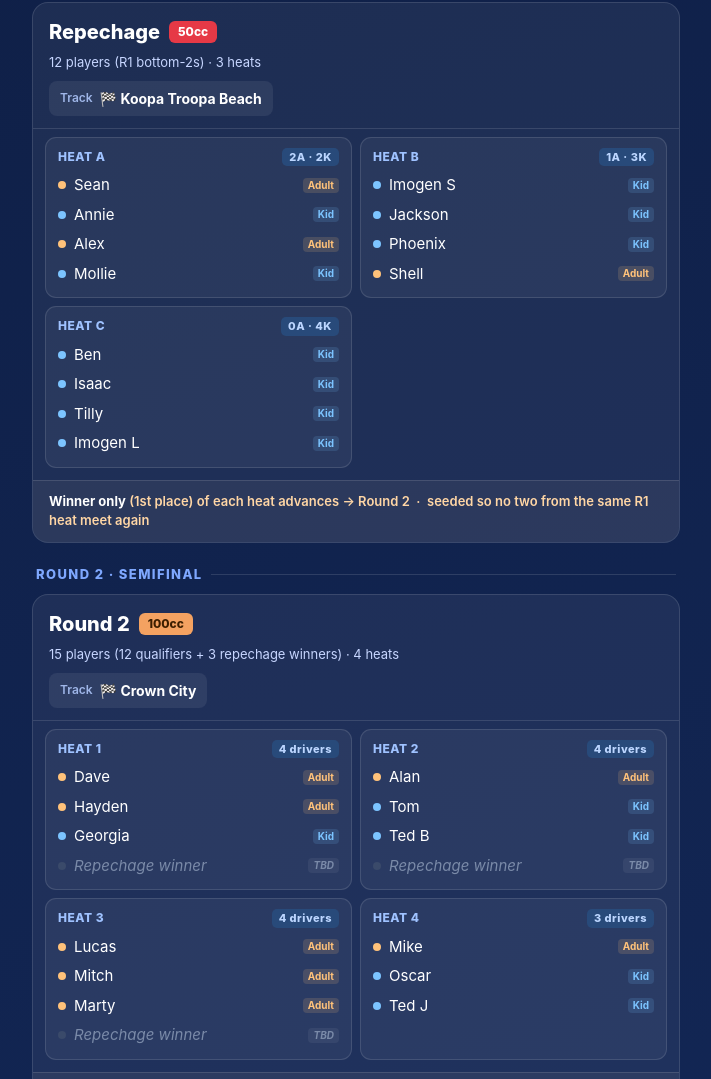
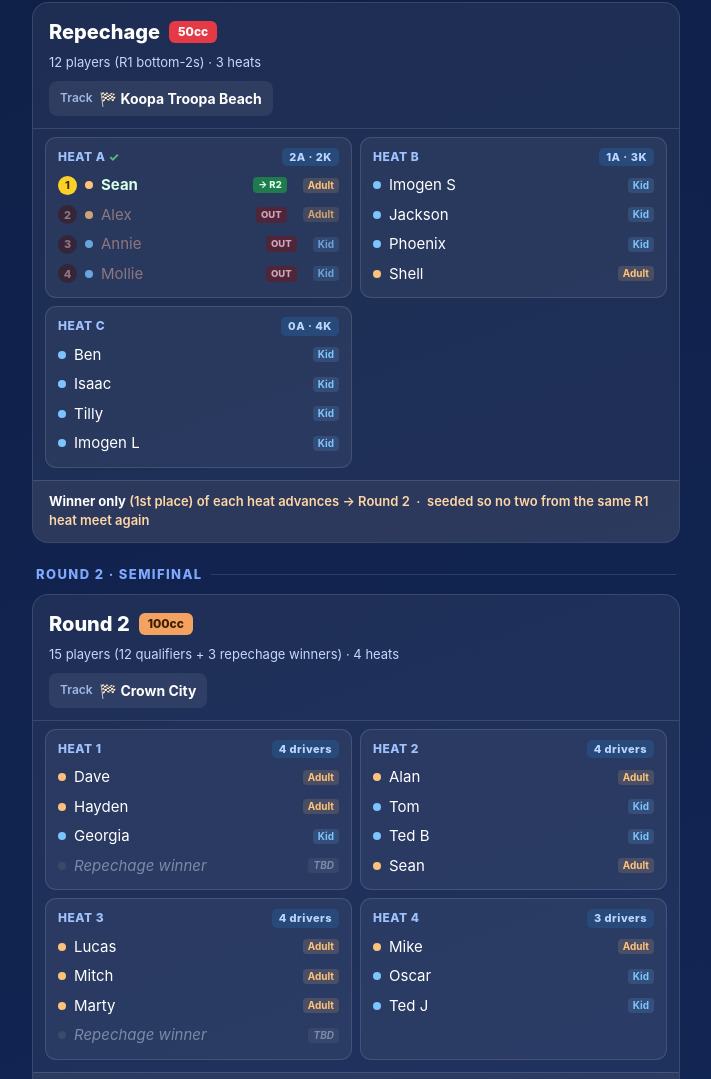
Before and after one commit to alfredneuworth/mk-tournament, a plain HTML site: page index.html in a window 1280 px wide. Shown: the part 1233-2312 px from the top of the page, without its empty margins (284-995 px from the left). Drawn offline with Linux system fonts and the light colour scheme.

Commit message:
Repechage Heat A: Sean wins (→R2 Heat 2, no-collision rule); Alex/Annie/Mollie out

```diff
--- a/index.html
+++ b/index.html
@@ -76,6 +76,10 @@
   .heat li .res{font-size:9.5px;font-weight:800;border-radius:4px;padding:1px 5px;margin-left:auto;}
   .heat li.adv .res{background:#1f7a4d;color:#d9ffe9;}
   .heat li.rep .res{background:#9a5a1e;color:#ffe6cc;}
+  .heat li.rep .res:not(:empty){}
+  .heat li .res.out{background:#5a2030;color:#ffc2cf;}
+  .heat li.rep:has(.res.out){color:#a88;opacity:.78;}
+  .heat li.rep:has(.res.out) .pos{background:#3a2030;color:#a88;}
   .heat li.adv .tag,.heat li.rep .tag{margin-left:8px;}
   .heat.done .hh span:first-child::after{content:' ✓';color:#52b788;}
 
@@ -227,12 +231,12 @@
         <div class="rtrack"><span class="lbl">Track</span> 🏁 Koopa Troopa Beach</div>
       </div>
       <div class="heats two">
-        <div class="heat"><div class="hh"><span>HEAT A</span><span class="mix">2A · 2K</span></div>
+        <div class="heat done"><div class="hh"><span>HEAT A</span><span class="mix">2A · 2K</span></div>
           <ul>
-            <li><span class="dot a"></span>Sean<span class="tag a">Adult</span></li>
-            <li><span class="dot k"></span>Annie<span class="tag k">Kid</span></li>
-            <li><span class="dot a"></span>Alex<span class="tag a">Adult</span></li>
-            <li><span class="dot k"></span>Mollie<span class="tag k">Kid</span></li>
+            <li class="adv r1"><span class="pos">1</span><span class="dot a"></span><span class="name">Sean</span><span class="res">→ R2</span><span class="tag a">Adult</span></li>
+            <li class="rep"><span class="pos">2</span><span class="dot a"></span><span class="name">Alex</span><span class="res out">OUT</span><span class="tag a">Adult</span></li>
+            <li class="rep"><span class="pos">3</span><span class="dot k"></span><span class="name">Annie</span><span class="res out">OUT</span><span class="tag k">Kid</span></li>
+            <li class="rep"><span class="pos">4</span><span class="dot k"></span><span class="name">Mollie</span><span class="res out">OUT</span><span class="tag k">Kid</span></li>
           </ul></div>
         <div class="heat"><div class="hh"><span>HEAT B</span><span class="mix">1A · 3K</span></div>
           <ul>
@@ -275,7 +279,7 @@
             <li><span class="dot a"></span>Alan<span class="tag a">Adult</span></li>
             <li><span class="dot k"></span>Tom<span class="tag k">Kid</span></li>
             <li><span class="dot k"></span>Ted B<span class="tag k">Kid</span></li>
-            <li class="slot"><span class="dot"></span>Repechage winner<span class="tag">TBD</span></li>
+            <li><span class="dot a"></span>Sean<span class="tag a">Adult</span></li>
           </ul></div>
         <div class="heat"><div class="hh"><span>HEAT 3</span><span class="mix">4 drivers</span></div>
           <ul>
```
